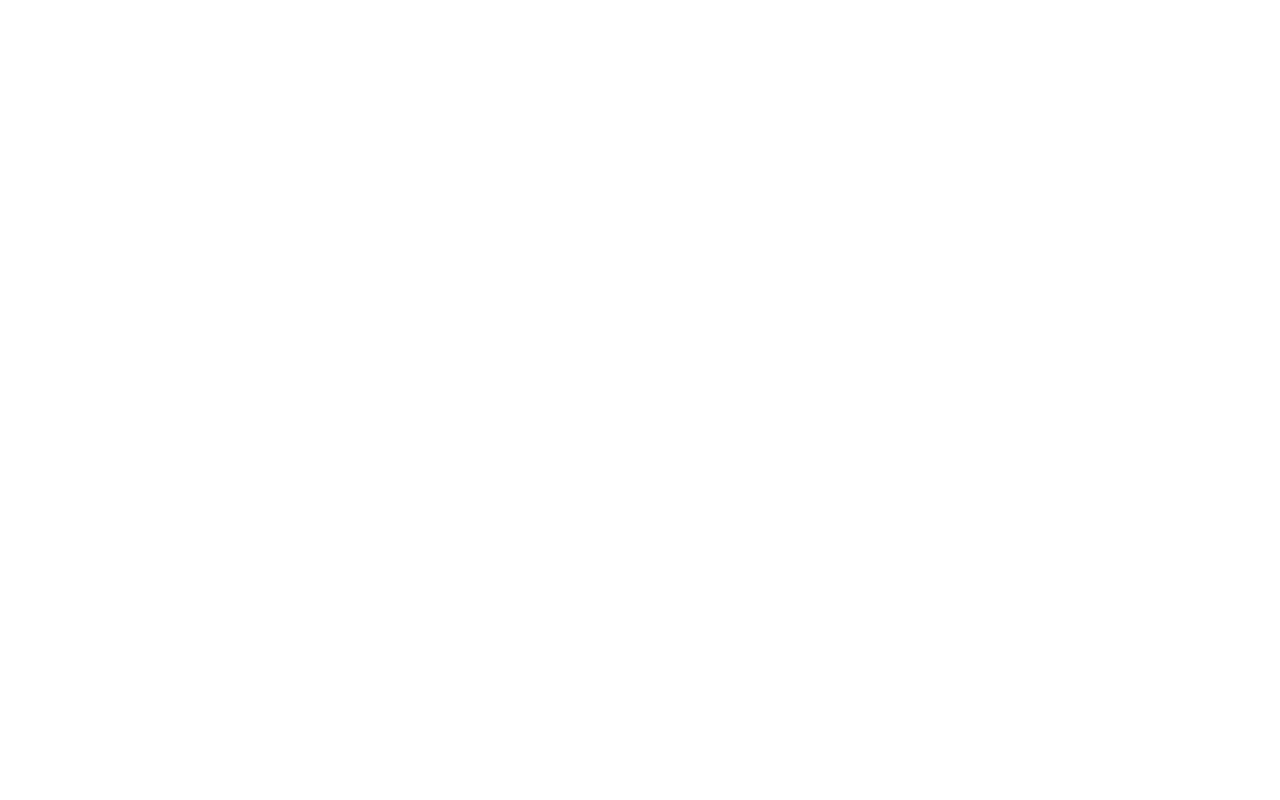
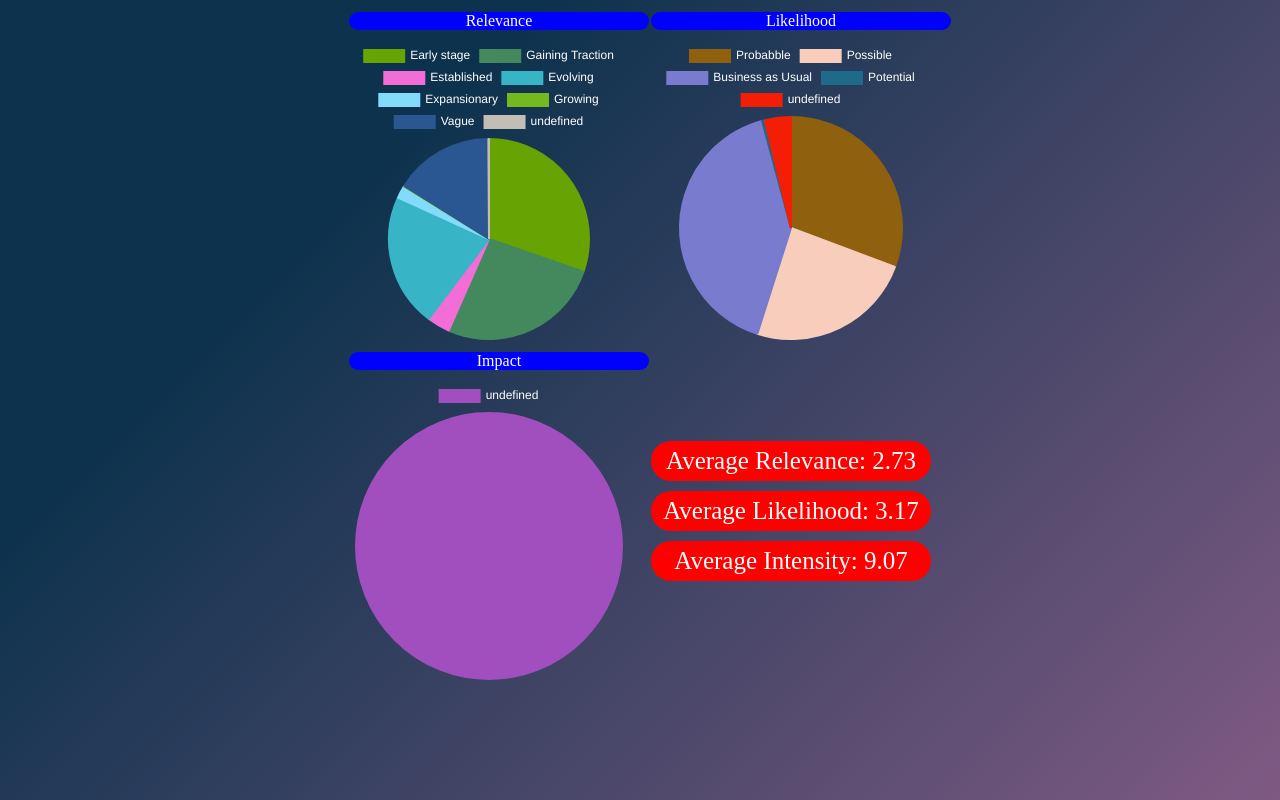
Before and after one commit to abhishekgupta368/DataViz, a plain HTML site: page index.html in a window 1280 px wide. Drawn offline with nearby package versions, Linux system fonts and the light colour scheme.

Commit message:
modify files

```diff
--- a/index.css
+++ b/index.css
@@ -0,0 +1,66 @@
+*{
+  margin: 0px;
+  padding: 0px;
+}
+body{
+  background-color: #7f5a83;
+  background-image: linear-gradient(315deg, #7f5a83 0%, #0d324d 74%);
+  background-position:center;
+  background-repeat: no-repeat;
+  background-attachment: fixed;
+}
+.chart-title{
+    text-align: center;
+    background-color: blue;
+    color: white;
+    width: 100%;
+    border-radius: 25px 25px;
+    margin: 10px;
+}
+#data-table{
+  margin: 0px auto;
+}
+.graph-container{
+}
+
+.form-data{
+  width: 100%;
+}
+iframe{
+  width: 50%;
+}
+
+.form-table{
+  color: white;
+  margin: 0px auto;
+  border: 1px solid white;
+  width: 100% ;
+}
+
+.form-table tr td{
+  padding: 5px;
+  text-align: center;
+  width: 5%;
+}
+.form-table tr th{
+  width: 50%;
+  text-align: center;
+}
+
+input[type=text]{
+  width: 100%;
+}
+
+#gph-type{
+  width: 100%;
+}
+
+.intensity{
+  color: white;
+  background-color: red;
+  border-radius: 25px 25px;
+  padding: 6px;
+  margin: 10px;
+  font-size: 25px;
+  text-align: center;
+}
--- a/index.html
+++ b/index.html
@@ -3,9 +3,53 @@
   <head>
     <meta charset="utf-8">
     <link rel="stylesheet" href="./index.css">
+    <meta name="viewport" content="width=device-width, initial-scale=1.0">
+    <link rel="stylesheet" href="/css/master.css">
+    <script src="https://cdnjs.cloudflare.com/ajax/libs/Chart.js/2.5.0/Chart.min.js"></script>
     <title>Data Visulization</title>
   </head>
-  <body>
-
+  <body onload="getData()">
+    <table id = "data-table">
+      <tr>
+        <td>
+          <div class="chart-title">
+            <p class="titles">Relevance</p>
+          </div>
+          <div class="graph-container">
+            <canvas id="canvas1" width="300" height="300"></canvas>
+          </div>
+        </td>
+        <td>
+          <div class="chart-title">
+            <p class="titles">Likelihood</p>
+          </div>
+          <div class="graph-container">
+            <canvas id="canvas2" width="300" height="300"></canvas>
+          </div>
+        </td>
+      </tr>
+      <tr>
+        <td>
+          <div class="chart-title">
+            <p class="titles">Impact</p>
+          </div>
+          <div class="graph-container">
+            <canvas id="canvas3" width="300" height="300"></canvas>
+          </div>
+        </td>
+        <td>
+          <div class="intensity">
+            <p id="iten1">Relevance: ?</p>
+          </div>
+          <div class="intensity">
+            <p id="iten2">Likelihood: ?</p>
+          </div>
+          <div class="intensity">
+            <p id="iten3">Total Intensity: ?</p>
+          </div>
+        </td>
+      </tr>
+    </table>
+    <script src="./index.js" charset="utf-8"></script>
   </body>
 </html>
--- a/index.js
+++ b/index.js
@@ -1,46 +1,180 @@
-var http = require('http');
-var url = require('url');
-var stringDecoder  = require('string_decoder').StringDecoder;
+function getJsonData(url) {
+  var Httpreq = new XMLHttpRequest(); // a new request
+  Httpreq.open("GET",url,false);
+  Httpreq.send(null);
+  return Httpreq.responseText;
+}
 
-var server = http.createServer(function (req,res){
-  // get url and pass it
-  var parseUrl = url.parse(req.url,true);
+function cvtRel(label){
+  var arr=["Vague","Early stage","Gaining Traction","Evolving","Established","Expansionary","Growing"];
+  return arr[label-1];
+}
 
-  // get the path from the url
-  var path = parseUrl.pathName;
+function cvtLik(label) {
+  var arr = ["Potential", "Possible", "Probabble","Business as Usual"];
+  return arr[label-1];
+}
 
-  // get the HTTP method
-  var method = req.method.toLowerCase();
+function cvtImp(label) {
+  var arr =["Low","Medium","High"];
+  if(label==''){
+    return "Empty";
+  }
+  return arr[label-1];
+}
+function getRelevance(data){
+  var relevance = {};
+  for(var i =0; i<data.length;i++){
+    relevance[cvtRel(data[i]['relevance'])]=0;
+  }
+  for(var i =0; i<data.length;i++){
+    relevance[cvtRel(data[i]['relevance'])]+=1;
+  }
+  return relevance;
+}
 
-  // parse query string
-  var queryStringObject = parseUrl.query;
+function getLikelihood(data) {
+  var likelihood = {};
+  for(var i =0; i<data.length;i++){
+    likelihood[cvtLik(data[i]['likelihood'])]=0;
+  }
+  for(var i =0; i<data.length;i++){
+    likelihood[cvtLik(data[i]['likelihood'])]+=1;
+  }
+  return likelihood;
+}
+function getImpact(data) {
+  var impact = {};
+  for(var i =0; i<data.length;i++){
+    impact[cvtImp(data[i]['Impact'])]=0;
+  }
+  for(var i =0; i<data.length;i++){
+    impact[cvtImp(data[i]['Impact'])]+=1;
+  }
+  return impact;
+}
 
-  //get headers as an object
-  var head = req.headers;
+function genRam(){
+  var min = 0;
+  var max = 256;
+  return Math.random() * (max - min) + min;
+}
 
-  //get the payload, it any
-  var decoder  = new StringDecoder('utf-8');
+function getColor(cnt) {
+  clr = []
+  for(var i=0;i<cnt;i++){
+    var c = "rgb("+parseInt(genRam())+","+parseInt(genRam())+","+parseInt(genRam())+")";
+    clr.push(c);
+  }
+  return clr;
+}
+function cvtPercent(cnt) {
+  var s=0;
+  for(var i=0;i<cnt.length;i++){
+    s+=cnt[i];
+  }
+  for(var i=0;i<cnt.length;i++){
+    cnt[i] = (cnt[i]/s)*100;
+  }
+  return cnt;
+}
+function drawGraph(data,type,name){
+  var label = [];
+  var count = [];
+  var c=0;
+  for(var dt in data){
+    label.push(dt);
+    count.push(data[dt]);
+    c++;
+  }
+  count = cvtPercent(count);
+  var color = getColor(c);
+  var plotData={
+      type: type,
+      data: {
+        labels: label,
+        datasets: [{
+          label: name,
+          data: count,
+          backgroundColor:color,
+          borderColor: color
+        }]
+      },
+      options: {
+          legend: {
+              labels: {
+                  fontColor: "white"
+              }
+          }
+        }
+    };
+  return plotData;
+}
 
-  var buffer = '';
-  // send the response
-  res.on('data',function() {
-    buffer += decoder.write(data);
-  });
+function getIntensity(data){
+  var sum = 0;
+  var c = 0;
+  for(var i=0;i<data.length;i++){
+    // console.log(typeof(data[i]['relevance'])+" "+typeof(data[i]['likelihood']));
+    if(data[i]['relevance']!= '' && data[i]['likelihood']!=''){
+      sum = sum + parseInt(data[i]['relevance']) * parseInt(data[i]['likelihood']);
+      c++;
+    }
+  }
+  // return sum/c;
+  return (sum/c);
+}
 
-  res.on('end',function() {
-    buffer += decoder.end();
-    res.end("hello world\n");
+function getRev(data){
+  var sum = 0;
+  var c = 0;
+  for(var i=0;i<data.length;i++){
+    // console.log(typeof(data[i]['relevance'])+" "+typeof(data[i]['likelihood']));
+    if(data[i]['relevance']!= ''){
+      sum = sum + parseInt(data[i]['relevance']);
+      c++;
+    }
+  }
+  // return sum/c;
+  return (sum/c);
+}
 
-    console.log("http path we get: "+path);
-    console.log("method: "+method);
-    console.log("query: ",queryStringObject);
-    console.log("header: "+head);
-  });
+function getLik(data){
+  var sum = 0;
+  var c = 0;
+  for(var i=0;i<data.length;i++){
+    // console.log(typeof(data[i]['relevance'])+" "+typeof(data[i]['likelihood']));
+    if(data[i]['likelihood']!= ''){
+      sum = sum + parseInt(data[i]['likelihood']);
+      c++;
+    }
+  }
+  // return sum/c;
+  return (sum/c);
+}
+function getData(url = "https://raw.githubusercontent.com/abhishekgupta368/DataViz/master/jsondata.json",type='pie') {
+  var data= JSON.parse( getJsonData(url));
+  var relevance = getRelevance(data);
+  var likelihood = getLikelihood(data);
+  var impact = getImpact(data);
+  var avg_rev = getRev(data);
+  var avg_lik = getLik(data);
+  var avg_itn =  getIntensity(data);
 
-  //get the http method
+  var ctx1 = document.getElementById("canvas1");
+  var ctx2 = document.getElementById("canvas2");
+  var ctx3 = document.getElementById("canvas3");
 
-});
+  var iten1 = document.getElementById("iten1");
+  var iten2 = document.getElementById("iten2");
+  var iten3 = document.getElementById("iten3");
 
-server.listen(3000,function(){
-  console.log("Server Listening on the port");
-});
+  iten1.innerHTML = "Average Relevance: "+avg_rev.toPrecision(3);
+  iten2.innerHTML = "Average Likelihood: "+avg_lik.toPrecision(3);
+  iten3.innerHTML = "Average Intensity: "+avg_itn.toPrecision(3);
+
+  var myChart1 =  new Chart(ctx1,drawGraph(relevance,type,'Relevance'));
+  var myChart2 =  new Chart(ctx2,drawGraph(likelihood,type,'Likelihood'));
+  var myChart3 =  new Chart(ctx3,drawGraph(impact,type,'Impact'));
+
+}
```
